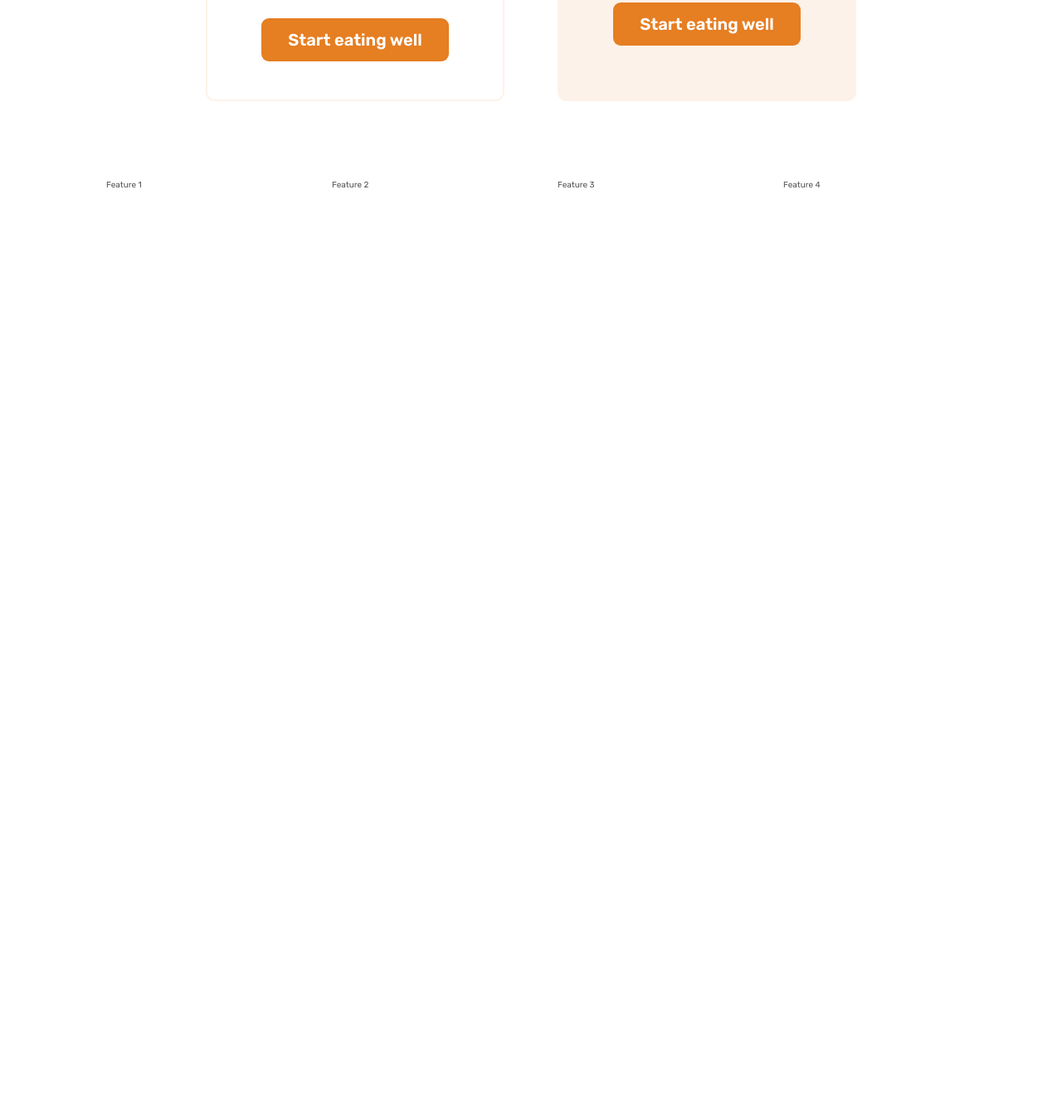
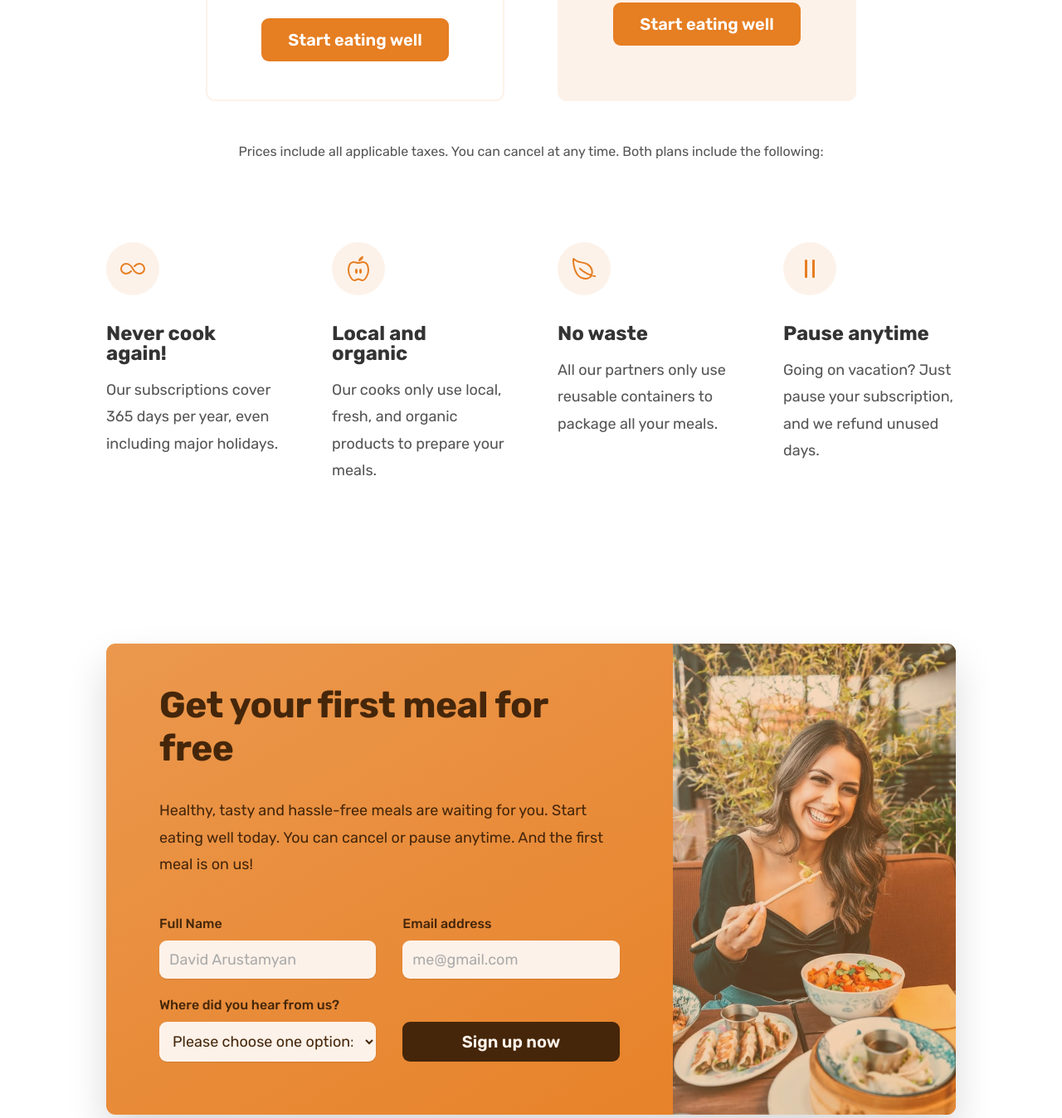
Before and after one commit to davar96/Davifood, a plain HTML site: page index.html in a window 1280 px wide. Shown: the part 5246-6594 px from the top of the page at 83% size. Before the commit the page ends 5570 px from the top, so only its background shows below. Drawn offline with nearby package versions, Linux system fonts and the light colour scheme.

Commit message:
worked on the call to action section

```diff
--- a/css/general.css
+++ b/css/general.css
@@ -143,6 +143,7 @@ body {
     letter-spacing: 0.75px;
 }
 
+.btn,
 .btn:link,
 .btn:visited {
     font-size: 2rem;
@@ -152,6 +153,9 @@ body {
     text-decoration: none;
     border-radius: 9px;
     font-weight: 600;
+    border: none;
+    cursor: pointer;
+    font-family: inherit;
 }
 
 .btn--full:link,
@@ -176,6 +180,18 @@ body {
     background-color: #fdf2e9;
     /* Adds a border inside */
     box-shadow: inset 0 0 0 3px #fff;
+}
+
+.btn--form {
+    background-color: #45260a;
+    color: #fdf2e9;
+    padding: 1.2rem;
+    align-self: end;
+}
+
+.btn--form:hover {
+    background-color: #fff;
+    color: #555;
 }
 
 .link:link,
@@ -214,6 +230,11 @@ body {
     color: #e67e22;
 }
 
+*:focus {
+    outline: none;
+    box-shadow: 0 0 0 0.8rem rgba(230, 125, 34, 0.5);
+}
+
 
 /********************************/
 
--- a/css/style.css
+++ b/css/style.css
@@ -474,3 +474,111 @@
     text-align: center;
     margin-top: 4.8rem;
 }
+
+.plan-details {
+    font-size: 1.6rem;
+    line-height: 1.6;
+    text-align: center;
+}
+
+.feature-icon {
+    color: #e67e22;
+    height: 3.2rem;
+    width: 3.2rem;
+    background-color: #fdf2e9;
+    margin-bottom: 3.2rem;
+    padding: 1.6rem;
+    border-radius: 50%;
+}
+
+.feature-text {
+    font-size: 1.8rem;
+    line-height: 1.8;
+}
+
+.feature-title {
+    font-size: 2.4rem;
+    color: #333;
+    font-weight: 700;
+    margin-bottom: 1.6rem;
+}
+
+
+/********************************/
+
+
+/* CTA SECTION */
+
+
+/********************************/
+
+.section-cta {
+    padding: 9.6rem;
+}
+
+.cta {
+    display: grid;
+    grid-template-columns: 2fr 1fr;
+    background-image: linear-gradient(to right bottom, #eb984e, #e67e22);
+    box-shadow: 0 2.4rem 4.8rem rgba(0, 0, 0, 0.15);
+    border-radius: 1.1rem;
+    overflow: hidden;
+}
+
+.cta-text-box {
+    color: #45260a;
+    padding: 4.8rem 6.4rem 6.4rem 6.4rem;
+}
+
+.cta-text {
+    font-size: 1.8rem;
+    line-height: 1.8;
+    margin-bottom: 4.8rem;
+}
+
+.cta .heading-secondary {
+    color: inherit;
+    margin-bottom: 3.2rem;
+}
+
+.cta-img-box {
+    background-image: linear-gradient( to right bottom, rgba(235, 151, 78, 0.35), rgba(230, 125, 34, 0.35)), url("../img/eating.jpg");
+    background-size: cover;
+    background-position: center;
+}
+
+.cta-form {
+    display: grid;
+    grid-template-columns: 1fr 1fr;
+    column-gap: 3.2rem;
+    row-gap: 2.4rem;
+}
+
+.cta-form label {
+    display: block;
+    font-size: 1.6rem;
+    font-weight: 500;
+    margin-bottom: 1.2rem;
+}
+
+.cta-form input,
+.cta-form select {
+    width: 100%;
+    padding: 1.2rem;
+    font-size: 1.8rem;
+    font-family: inherit;
+    border: none;
+    background-color: #fdf2e9;
+    border-radius: 9px;
+    box-shadow: 0 1px 2px rgba(0, 0, 0, 0.1);
+    color: inherit;
+}
+
+.cta-form input::placeholder {
+    color: #aaa;
+}
+
+.cta *:focus {
+    outline: none;
+    box-shadow: 0 0 0 0.8rem rgba(253, 242, 233, 0.5);
+}
--- a/index.html
+++ b/index.html
@@ -303,7 +303,7 @@
                 </h2>
             </div>
 
-            <div class="container grid grid--2-cols">
+            <div class="container grid grid--2-cols margin-bottom-md">
                 <div class="pricing-plan pricing-plan--starter">
                     <header class="plan-header">
                         <p class="plan-name">Starter</p>
@@ -355,14 +355,86 @@
                 </div>
             </div>
 
+            <div class="container grid">
+                <aside class="plan-details">
+                    Prices include all applicable taxes. You can cancel at any time. Both plans include the following:
+                </aside>
+            </div>
+
             <div class="container grid grid--4-cols">
-                <div class="feature">Feature 1</div>
-                <div class="feature">Feature 2</div>
-                <div class="feature">Feature 3</div>
-                <div class="feature">Feature 4</div>
+                <div class="feature">
+                    <ion-icon class="feature-icon" name="infinite-outline"></ion-icon>
+                    <p class="feature-title">Never cook again!</p>
+                    <p class="feature-text">
+                        Our subscriptions cover 365 days per year, even including major holidays.
+                    </p>
+                </div>
+
+                <div class="feature">
+                    <ion-icon class="feature-icon" name="nutrition-outline"></ion-icon>
+                    <p class="feature-title">Local and organic</p>
+                    <p class="feature-text">
+                        Our cooks only use local, fresh, and organic products to prepare your meals.
+                    </p>
+                </div>
+
+                <div class="feature">
+                    <ion-icon class="feature-icon" name="leaf-outline"></ion-icon>
+                    <p class="feature-title">No waste</p>
+                    <p class="feature-text">
+                        All our partners only use reusable containers to package all your meals.
+                    </p>
+                </div>
+
+                <div class="feature">
+                    <ion-icon class="feature-icon" name="pause-outline"></ion-icon>
+                    <p class="feature-title">Pause anytime</p>
+                    <p class="feature-text">
+                        Going on vacation? Just pause your subscription, and we refund unused days.
+                    </p>
+                </div>
+            </div>
+        </section>
+
+        <section class="section-cta">
+            <div class="container">
+                <div class="cta">
+                    <div class="cta-text-box">
+                        <h2 class="heading-secondary">Get your first meal for free</h2>
+                        <p class="cta-text">
+                            Healthy, tasty and hassle-free meals are waiting for you. Start eating well today. You can cancel or pause anytime. And the first meal is on us!
+                        </p>
+                        <form class="cta-form" action="#">
+                            <div>
+                                <label for="full-name">Full Name</label>
+                                <input id="full-name" type="text" placeholder="David Arustamyan" required />
+                            </div>
+                            <div>
+                                <label for="email">Email address</label>
+                                <input id="email" type="email" placeholder="me@gmail.com" required />
+                            </div>
+                            <div>
+                                <label for="select-where">Where did you hear from us?</label>
+                                <select name="" id="select-where" required>
+                    <option value="">Please choose one option:</option>
+                    <option value="friends">Friends and family</option>
+                    <option value="youtube">YouTube</option>
+                    <option value="podcast">Podcast</option>
+                    <option value="facebook">Facebook</option>
+                    <option value="other">Other</option>
+                  </select>
+                            </div>
+
+                            <button class="btn btn--form">Sign up now</button>
+                        </form>
+                    </div>
+                    <div class="cta-img-box" role="img" aria-label="Women enjoying food"></div>
+                </div>
             </div>
         </section>
     </main>
+
+    <footer class=""></footer>
 </body>
 
 </html>
```
